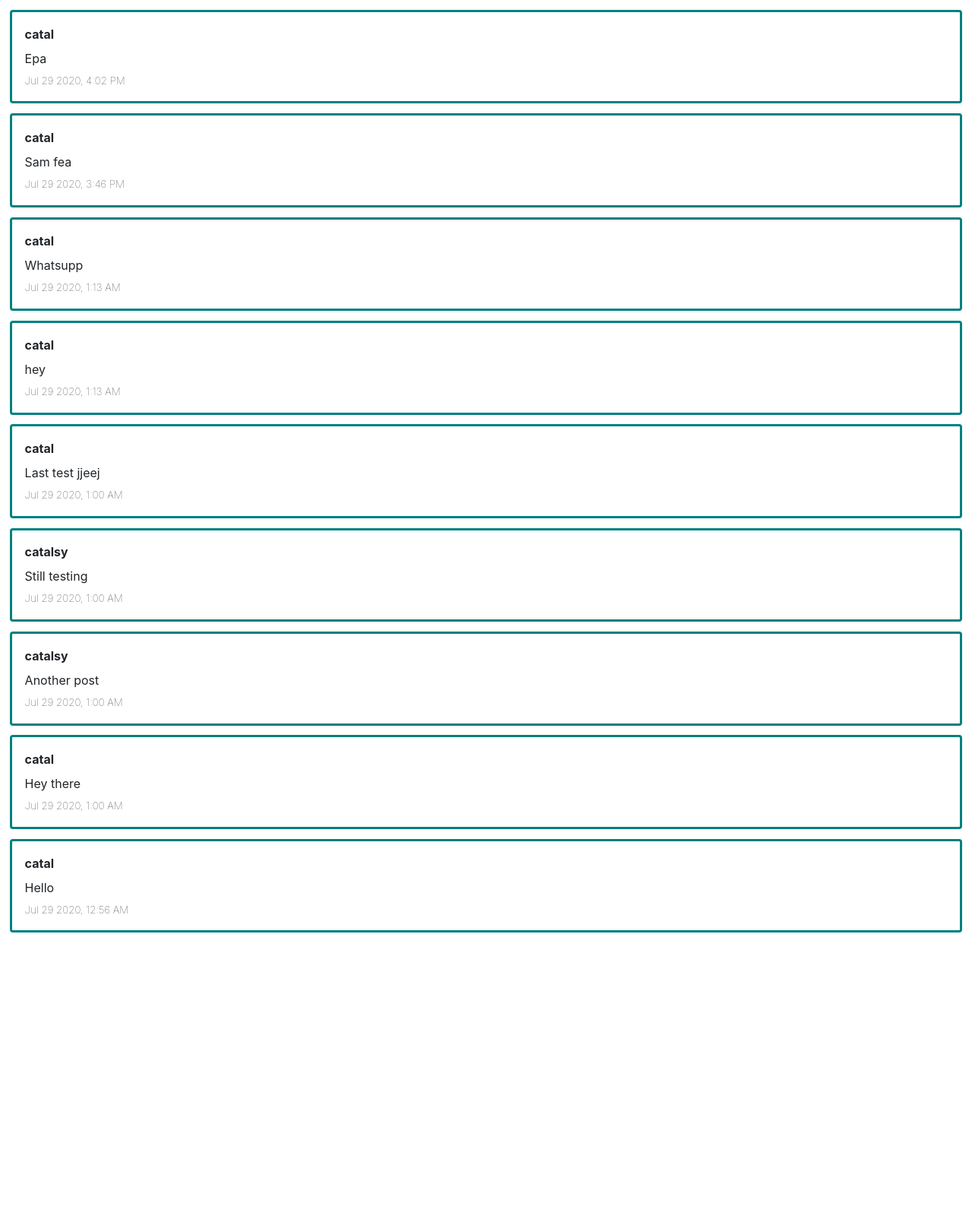
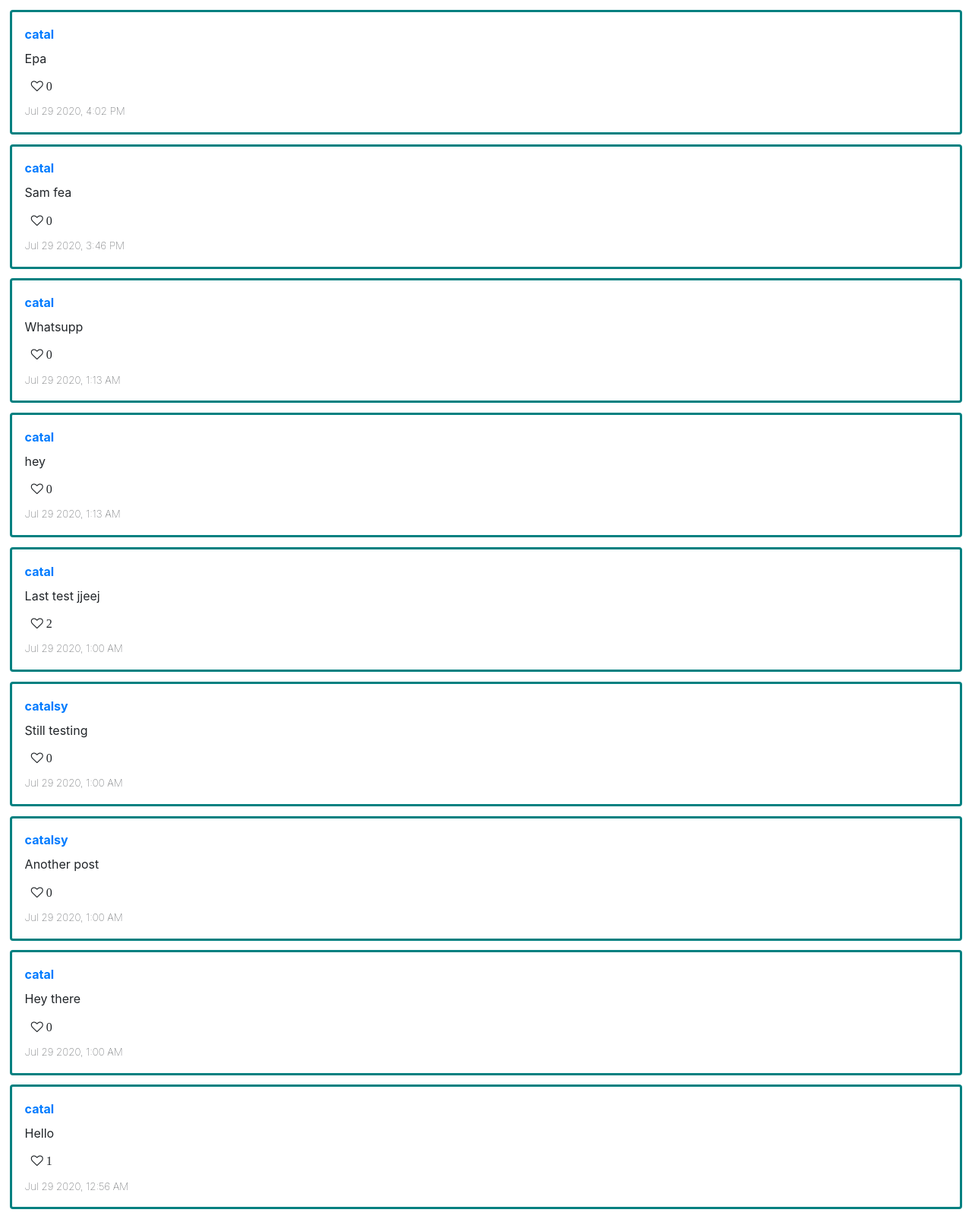
Before and after one commit to pabloehc/network, a Django app: page / in a window 1280 px wide. Shown: the part 56-1660 px from the top of the page at 76% size. Before the commit the page ends 1283 px from the top, so only its background shows below. Run offline with Django 3.2, Linux system fonts and the light colour scheme; data comes from the database, SQL or seed files in the repository; both versions use the stored data as it was after the commit; some libraries are stand-ins or nearby versions.

Commit message:
user page shows posts made by that user and amount of followers

```diff
--- a/network/static/network/index.js
+++ b/network/static/network/index.js
@@ -1,11 +1,16 @@
 document.addEventListener('DOMContentLoaded', function () {
 
-    load_posts();
+    const username = document.querySelector("#username");
+    if (username) {
+        load_posts(username.innerHTML)
 
+    } else {
+        load_posts('all');
+    }
 });
 
-function load_posts() {
-    fetch("/posts")
+function load_posts(filter) {
+    fetch(`/${filter}`)
     .then(response => response.json())
     .then(posts => {
 
@@ -15,9 +20,12 @@ function load_posts() {
             const div = document.createElement('div');
             div.className = 'post rounded';
 
+            const anchor = document.createElement('a');
+            anchor.href = `/user/${post.user}`;
+
             const username = document.createElement('div');
             username.innerHTML = post.user;
-            username.className = 'username';
+            username.className = 'post-username';
 
             const timestamp = document.createElement('div');
             timestamp.innerHTML = post.timestamp;
@@ -26,11 +34,21 @@ function load_posts() {
             const content = document.createElement('div');
             content.innerHTML = post.content;
 
-            div.append(username);
+            const icon = document.createElement('i');
+            icon.className = 'fa fa-heart-o';
+            icon.innerHTML = ' ' + post.likes;
+
+            anchor.append(username);
+            div.append(anchor);
             div.append(content);
+            div.append(icon);
             div.append(timestamp);
 
-            document.querySelector('.body').append(div);
+            if (filter === "all") {
+                document.querySelector('#all-posts').append(div);
+            } else {
+                document.querySelector('#user-posts').append(div);
+            }
         })
     })
 }
--- a/network/static/network/styles.css
+++ b/network/static/network/styles.css
@@ -14,7 +14,11 @@
   padding: 0.25rem;
 }
 
-.username {
+i {
+  margin: 1%;
+}
+
+.post-username {
   font-weight: bold;
 }
 
@@ -30,4 +34,9 @@ nav {
 nav a {
   color: black;
 }
+
+#user-page-data * {
+  margin-left: 1%;
+  display: inline-block;
+}
 /*# sourceMappingURL=styles.css.map */
--- a/network/static/network/styles.scss
+++ b/network/static/network/styles.scss
@@ -14,7 +14,11 @@
     }
 }
 
-.username {
+i {
+    margin: 1%;
+}
+
+.post-username {
     font-weight: bold;
 }
 
@@ -30,3 +34,8 @@ nav {
         color: black;
     }
 }
+
+#user-page-data * {
+    margin-left: 1%;
+    display: inline-block;
+}
--- a/network/templates/network/index.html
+++ b/network/templates/network/index.html
@@ -1,8 +1,11 @@
 {% extends "network/layout.html" %}
+
 
 {% block body %}
 
+
     {% if user.is_authenticated %}
+
     <div id="new-post" class="rounded post">
         <h5>New Post</h5>
         <form action="{% url 'new_post' %}" id="new-post-form" method="post">
@@ -13,4 +16,6 @@
     </div>
     {% endif %}
 
+    <div id="all-posts"></div>
+
 {% endblock %}
--- a/network/templates/network/layout.html
+++ b/network/templates/network/layout.html
@@ -4,6 +4,7 @@
 <html lang="en">
     <head>
         <title>{% block title %}Social Network{% endblock %}</title>
+        <link rel="stylesheet" href="https://cdnjs.cloudflare.com/ajax/libs/font-awesome/4.7.0/css/font-awesome.min.css">
         <link rel="stylesheet" href="https://stackpath.bootstrapcdn.com/bootstrap/4.4.1/css/bootstrap.min.css" integrity="sha384-Vkoo8x4CGsO3+Hhxv8T/Q5PaXtkKtu6ug5TOeNV6gBiFeWPGFN9MuhOf23Q9Ifjh" crossorigin="anonymous">
         <link href="{% static 'network/styles.css' %}" rel="stylesheet">
     </head>
@@ -11,7 +12,6 @@
         <script src="{% static 'network/index.js' %}"></script>
         <nav class="navbar navbar-expand-lg ">
             <a class="navbar-brand" href="#">Network</a>
-
             <div>
               <ul class="navbar-nav mr-auto">
                 {% if user.is_authenticated %}
--- a/network/urls.py
+++ b/network/urls.py
@@ -9,7 +9,6 @@ urlpatterns = [
     path("logout", views.logout_view, name="logout"),
     path("register", views.register, name="register"),
     path("new-post", views.new_post, name="new_post"),
-
-    # API Routes
-    path("posts", views.all, name="all")
+    path("user/<str:username>", views.user_page, name="user_page"),
+    path("<str:filter>", views.posts, name="posts")
 ]
--- a/network/views.py
+++ b/network/views.py
@@ -9,8 +9,20 @@ from .models import User, Post
 
 
 def index(request):
-    return render(request, "network/index.html")
+    return render(request, "network/index.html", {
+        "filter": "all"
+    })
 
+def user_page(request, username):
+    user = User.objects.get(username=username)
+    followers = user.followers.count()
+    following = user.following.count()
+
+    return render(request, "network/user.html", {
+        "username": username,
+        "followers": followers,
+        "following": following
+    })
 
 def login_view(request):
     if request.method == "POST":
@@ -74,7 +86,22 @@ def new_post(request):
 
     return HttpResponseRedirect(reverse("index"))
 
-def all(request):
-    posts = Post.objects.all()
+def posts(request, filter):
+    if filter == 'all':
+        try:
+            posts = Post.objects.all()
+
+        except Post.DoesNotExist:
+            return JsonResponse({"error": "Posts not found."}, status=404)
+
+    else:
+        try:
+            user = User.objects.get(username=filter)
+            posts = Post.objects.filter(user=user)
+
+        except Post.DoesNotExist:
+            return JsonResponse({"error": "Posts not found."}, status=404)
+
     posts = posts.order_by("-timestamp").all()
+
     return JsonResponse([post.serialize() for post in posts], safe=False)
```
Also changed, not shown: network/templates/network/user.html (added, +13 -0 lines), db.sqlite3, 1 other file.
